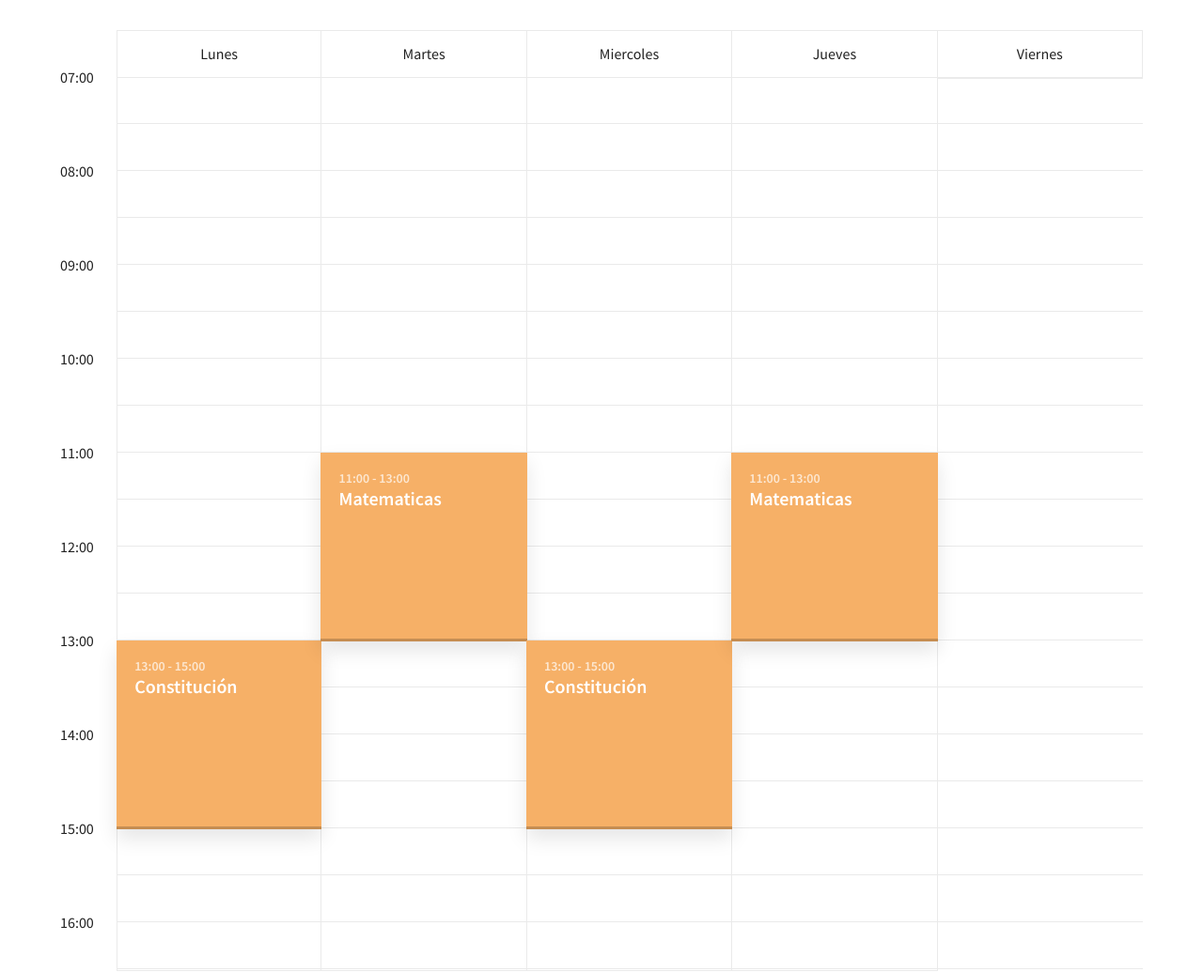
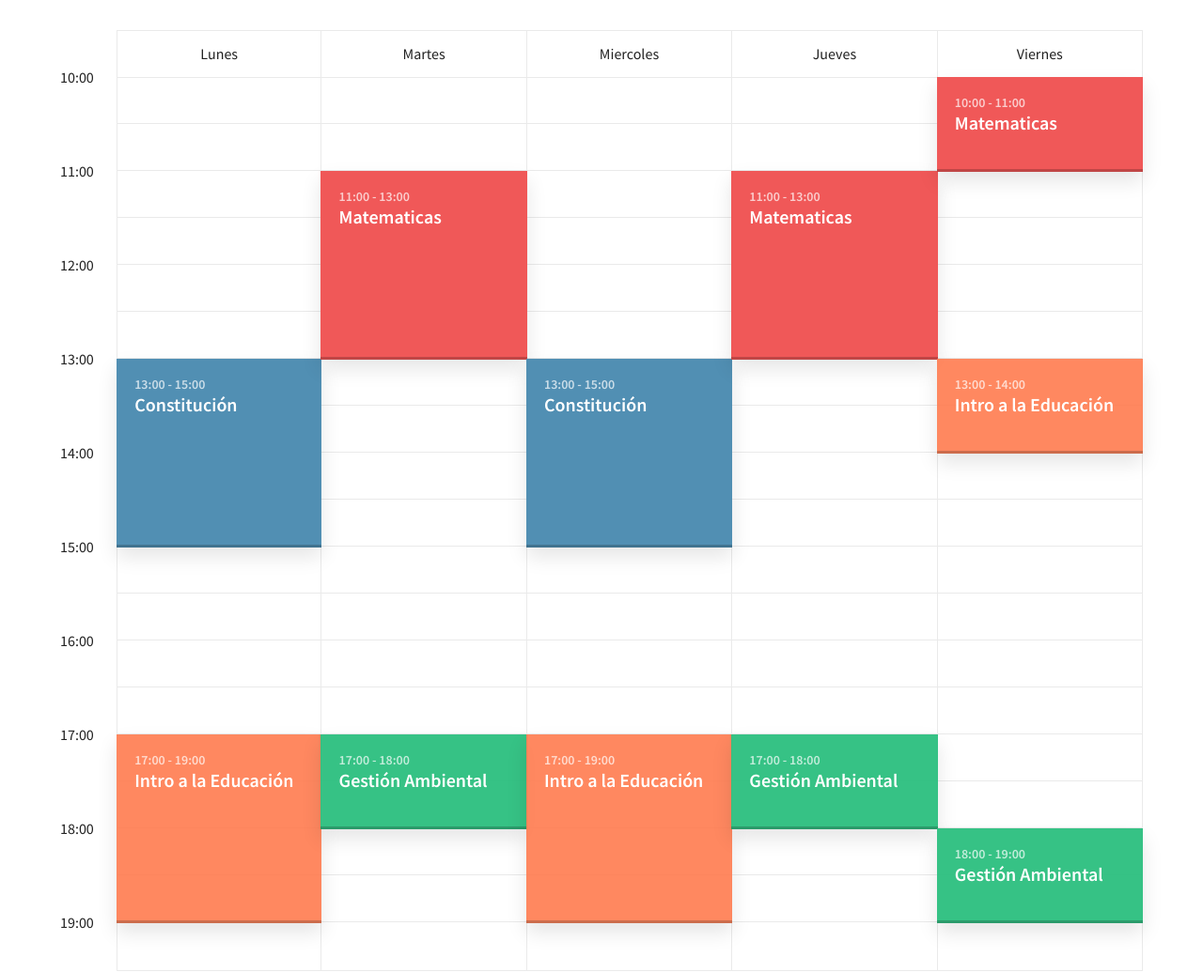
Before and after one commit to enzocv/TimeTable, a plain HTML site: page index.html in a window 1280 px wide. Shown: the top 1035 px of the page at 94% size. Drawn offline with nearby package versions, Linux system fonts and the light colour scheme.

Commit message:
Cursos terminados- colores cambiados

```diff
--- a/index.html
+++ b/index.html
@@ -14,12 +14,6 @@
 <div class="cd-schedule loading">
 	<div class="timeline">
 		<ul>
-			<li><span>07:00</span></li>
-			<li><span>07:30</span></li>
-			<li><span>08:00</span></li>
-			<li><span>08:30</span></li>
-			<li><span>09:00</span></li>
-			<li><span>09:30</span></li>
 			<li><span>10:00</span></li>
 			<li><span>10:30</span></li>
 			<li><span>11:00</span></li>
@@ -37,6 +31,8 @@
 			<li><span>17:00</span></li>
 			<li><span>17:30</span></li>
 			<li><span>18:00</span></li>
+			<li><span>18:30</span></li>
+			<li><span>19:00</span></li>
 		</ul>
 	</div> <!-- .timeline -->
 
@@ -46,9 +42,14 @@
 				<div class="top-info"><span>Lunes</span></div>
 
 				<ul>
-					<li class="single-event" data-start="13:00" data-end="15:00" data-content="event-abs-circuit" data-event="event-4">
+					<li class="single-event" data-start="13:00" data-end="15:00" data-content="event-constitucion" data-event="event-2">
 						<a href="#0">
 							<em class="event-name">Constitución</em>
+						</a>
+					</li>
+					<li class="single-event" data-start="17:00" data-end="19:00" data-content="event-intro-educa" data-event="event-3">
+						<a href="#0">
+							<em class="event-name">Intro a la Educación</em>
 						</a>
 					</li>
 				</ul>
@@ -58,9 +59,14 @@
 				<div class="top-info"><span>Martes</span></div>
 
 				<ul>
-					<li class="single-event" data-start="11:00" data-end="13:00" data-content="event-abs-circuit" data-event="event-4">
+					<li class="single-event" data-start="11:00" data-end="13:00" data-content="event-mates" data-event="event-1">
 						<a href="#0">
 							<em class="event-name">Matematicas</em>
+						</a>
+					</li>
+					<li class="single-event" data-start="17:00" data-end="18:00" data-content="event-gestion" data-event="event-4">
+						<a href="#0">
+							<em class="event-name">Gestión Ambiental</em>
 						</a>
 					</li>
 				</ul>
@@ -70,9 +76,14 @@
 				<div class="top-info"><span>Miercoles</span></div>
 
 				<ul>
-					<li class="single-event" data-start="13:00" data-end="15:00" data-content="event-abs-circuit" data-event="event-4">
+					<li class="single-event" data-start="13:00" data-end="15:00" data-content="event-constitucion" data-event="event-2">
 						<a href="#0">
 							<em class="event-name">Constitución</em>
+						</a>
+					</li>
+					<li class="single-event" data-start="17:00" data-end="19:00" data-content="event-intro-educa" data-event="event-3">
+						<a href="#0">
+							<em class="event-name">Intro a la Educación</em>
 						</a>
 					</li>
 				</ul>
@@ -82,9 +93,14 @@
 				<div class="top-info"><span>Jueves</span></div>
 
 				<ul>
-					<li class="single-event" data-start="11:00" data-end="13:00" data-content="event-abs-circuit" data-event="event-4">
+					<li class="single-event" data-start="11:00" data-end="13:00" data-content="event-mates" data-event="event-1">
 						<a href="#0">
 							<em class="event-name">Matematicas</em>
+						</a>
+					</li>
+					<li class="single-event" data-start="17:00" data-end="18:00" data-content="event-gestion" data-event="event-4">
+						<a href="#0">
+							<em class="event-name">Gestión Ambiental</em>
 						</a>
 					</li>
 				</ul>
@@ -92,6 +108,24 @@
 
 			<li class="events-group">
 				<div class="top-info"><span>Viernes</span></div>
+
+				<ul>
+					<li class="single-event" data-start="10:00" data-end="11:00" data-content="event-mates" data-event="event-1">
+						<a href="#0">
+							<em class="event-name">Matematicas</em>
+						</a>
+					</li>
+					<li class="single-event" data-start="13:00" data-end="14:00" data-content="event-intro-educa" data-event="event-3">
+						<a href="#0">
+							<em class="event-name">Intro a la Educación</em>
+						</a>
+					</li>
+					<li class="single-event" data-start="18:00" data-end="19:00" data-content="event-gestion" data-event="event-4">
+						<a href="#0">
+							<em class="event-name">Gestión Ambiental</em>
+						</a>
+					</li>
+				</ul>
 			</li>
 
 		</ul>
--- a/partials/_variables.scss
+++ b/partials/_variables.scss
@@ -1,9 +1,9 @@
 // colors
 
-$event-color-1: #577F92; // Smalt Blue
-$event-color-2: #443453; // Martinique
-$event-color-3: #A2B9B2; // Edward
-$event-color-4: #f6b067; // Rajah
+$event-color-1: rgba(240, 85, 85, 0.979); // Smalt Blue
+$event-color-2: rgb(81, 143, 179); // Martinique
+$event-color-3: rgba(255, 126, 82, 0.918); // Edward
+$event-color-4: rgba(47, 192, 129, 0.966); // Rajah
 
 $text-color: #222222;
 $border-color: #EAEAEA;
```
Also changed, not shown: event-abs-circuit.html (deleted, +0 -3 lines), event-constitucion.html (added, +5 -0 lines), event-gestion.html (added, +5 -0 lines), event-intro-educa.html (added, +5 -0 lines), event-mates.html (added, +5 -0 lines), event-restorative-yoga.html (deleted, +0 -3 lines), event-rowing-workout.html (deleted, +0 -3 lines), event-yoga-1.html (deleted, +0 -3 lines), css/style.css, 2 other files.
